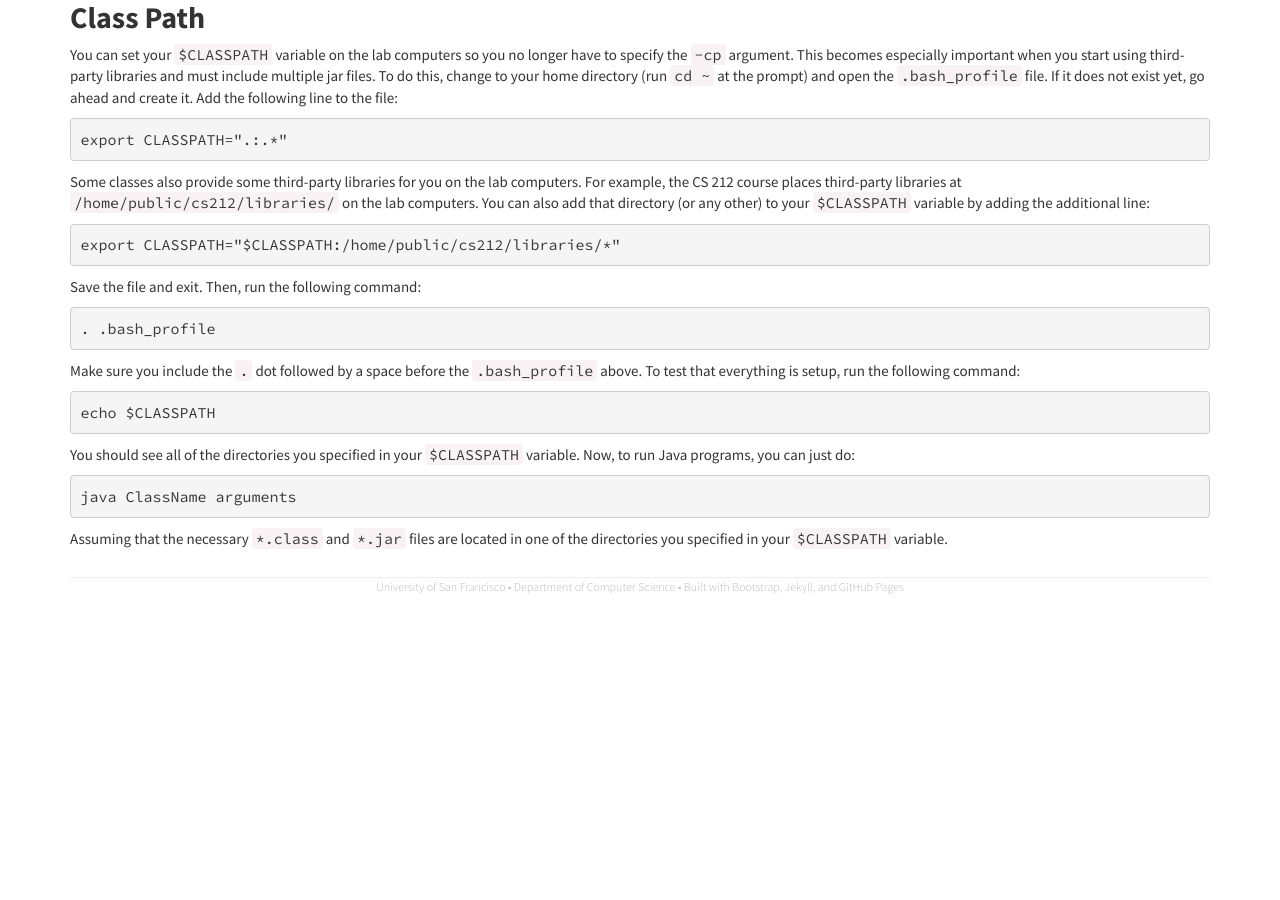
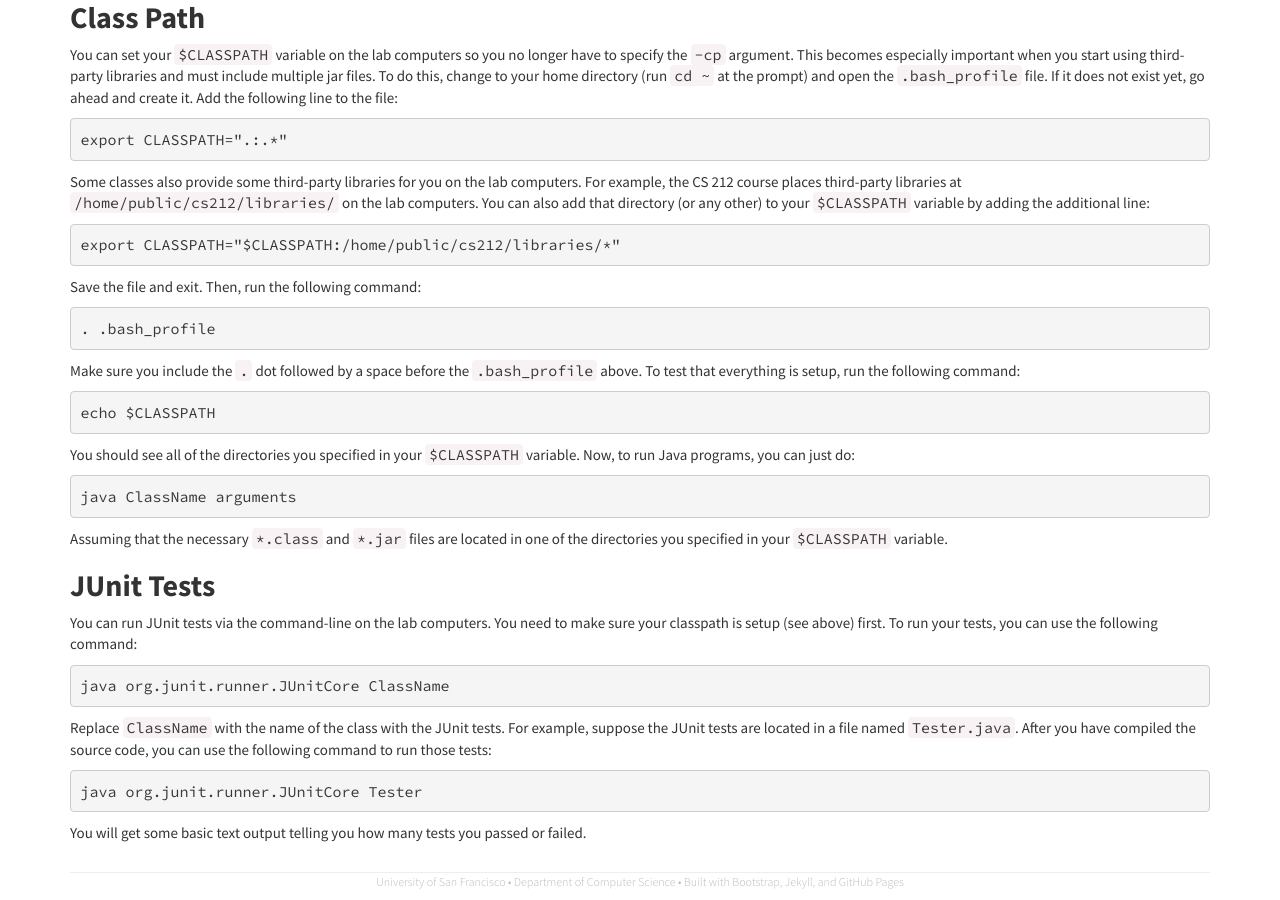
Before and after one commit to CSTutors/CSTutors.github.io, a Jekyll site: the page built from _posts/2013-08-01-using-java-via-command-line.html, in a window 1280 px wide and 900 px high, scrolled down 1230 px. Built offline with Jekyll 4.4.1, drawn with Linux system fonts in a browser that asks for light colours; nearby versions of some CDN libraries; before the commit the page ends 1835 px from its top, so only the background shows below that; some of the changed text lies outside the part shown.

Commit message:
Updated resource with how to run JUnit via the command line.

```diff
--- a/_posts/2013-08-01-using-java-via-command-line.html
+++ b/_posts/2013-08-01-using-java-via-command-line.html
@@ -20,7 +20,7 @@ javac *.java
 
 <h3>Step 2: Execute</h3>
 
-<p>To run your code, you need to know which class has the main() method. To execute your code, run the following command:</p>
+<p>To run your code, you need to know which class has the <code>main()</code> method. To execute your code, run the following command:</p>
 
 <pre>
 java -cp "." ClassName
@@ -91,3 +91,19 @@ java ClassName arguments
 </pre>
 
 <p>Assuming that the necessary <code>*.class</code> and <code>*.jar</code> files are located in one of the directories you specified in your <code>$CLASSPATH</code> variable.</p>
+
+<h2>JUnit Tests</h2>
+
+<p>You can run JUnit tests via the command-line on the lab computers. You need to make sure your classpath is setup (see above) first. To run your tests, you can use the following command:</p>
+
+<pre>
+java org.junit.runner.JUnitCore ClassName
+</pre>
+
+<p>Replace <code>ClassName</code> with the name of the class with the JUnit tests. For example, suppose the JUnit tests are located in a file named <code>Tester.java</code>. After you have compiled the source code, you can use the following command to run those tests:</p>
+
+<pre>
+java org.junit.runner.JUnitCore Tester
+</pre>
+
+<p>You will get some basic text output telling you how many tests you passed or failed.</p>
```
Also changed, not shown: 2 other files.
